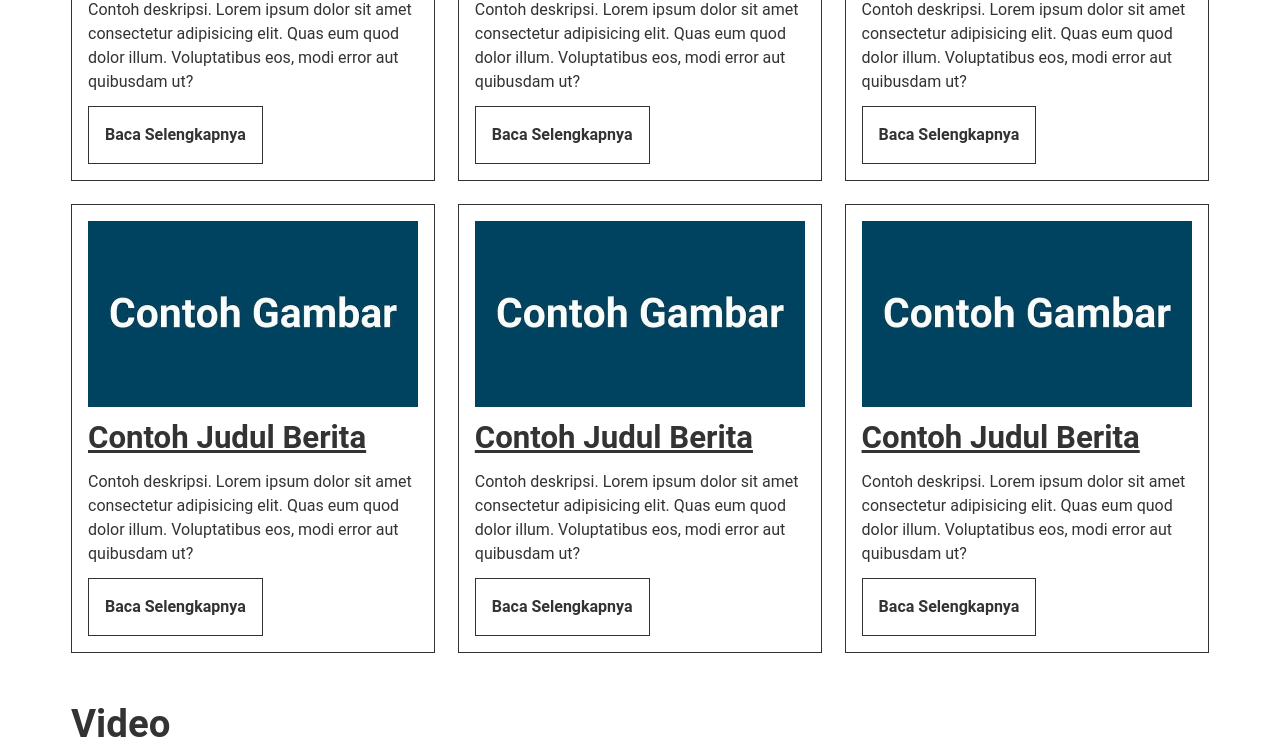
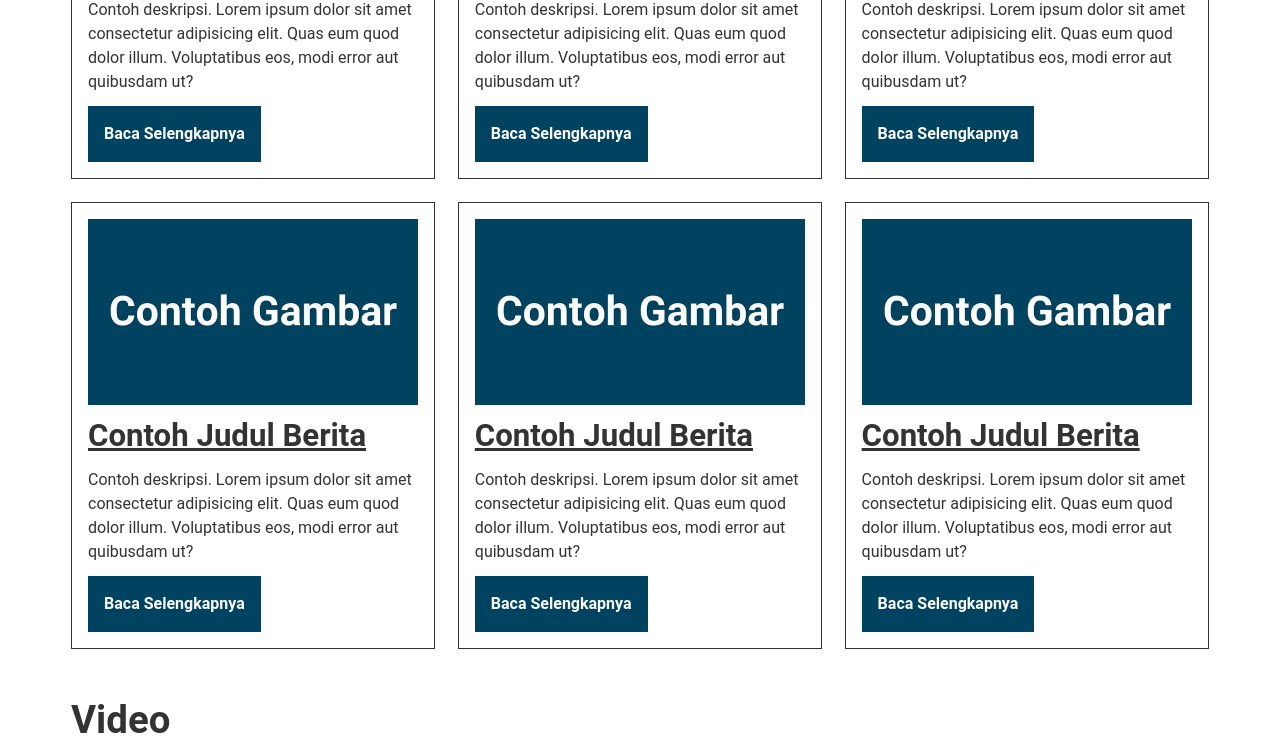
Before and after one commit to vanzasetia/keuskupantanjungkarang, a website: page index.html in a window 1280 px wide. Shown: the part 750-1503 px from the top of the page. Drawn offline with Linux system fonts and the light colour scheme; a web font is replaced by a local one.

Commit message:
Make the "Baca Selengkapnya" buttons more stand out

```diff
--- a/style.css
+++ b/style.css
@@ -144,9 +144,15 @@ a {
 .button {
   display: inline-block;
   padding: 1rem;
-  border: 0.06rem solid;
+  border: 0;
   text-decoration-color: transparent;
   font-weight: 700;
+  background-color: var(--very-dark-blue);
+  color: var(--white);
+}
+
+.button:focus {
+  outline-color: var(--black);
 }
 
 .header {
```
